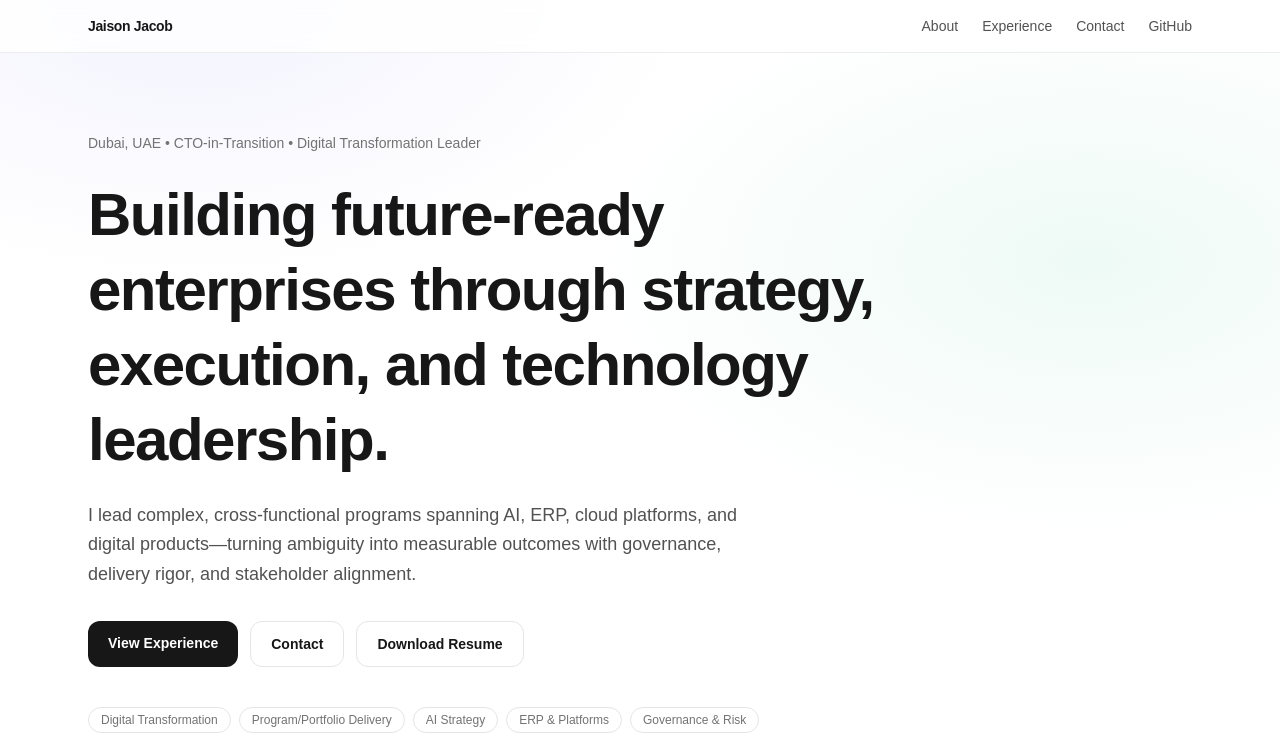
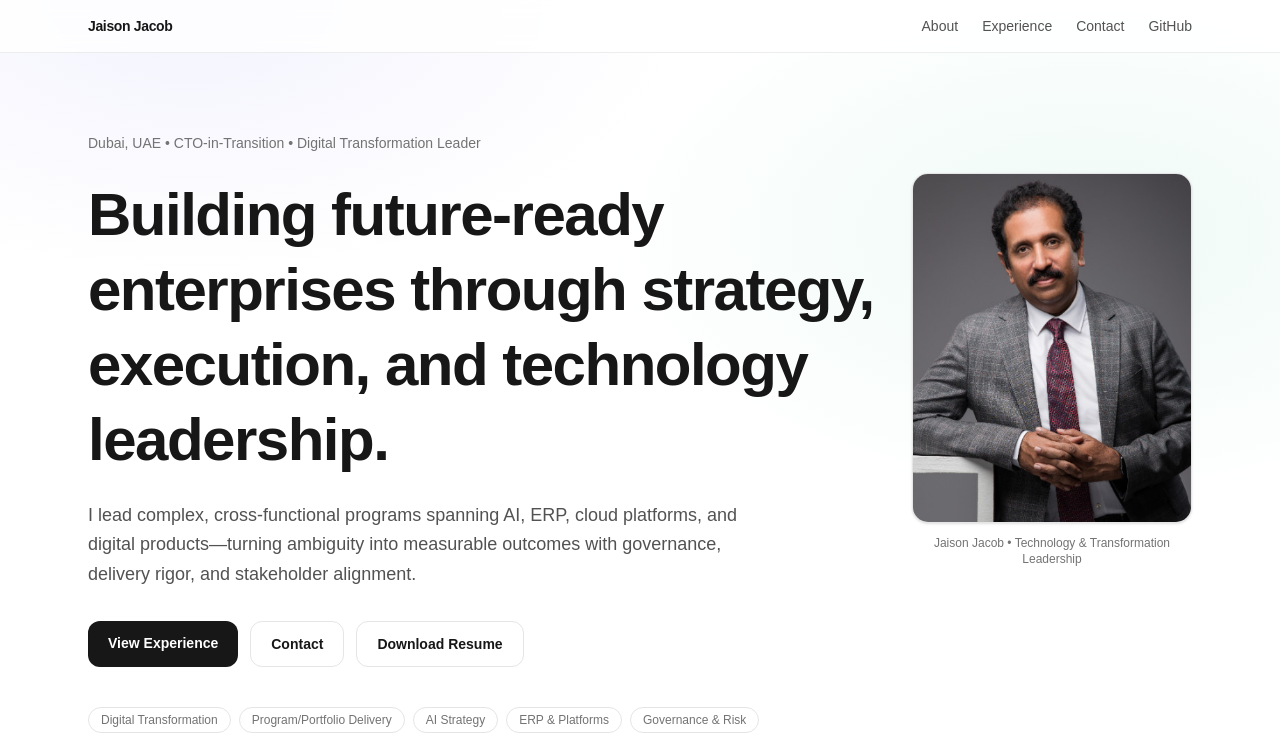
Before and after one commit to jacobKjaison/jaison-site, a Next.js app: page / in a window 1280 px wide. Shown: the top 756 px of the page. Built offline with nearby package versions, Linux system fonts and the light colour scheme.

Commit message:
Profile Image - Updates

```diff
--- a/src/app/page.tsx
+++ b/src/app/page.tsx
@@ -73,17 +73,24 @@ export default function Home() {
           ))}
         </div>
 
-        {/* RIGHT: Profile Image */}
-        <div className="relative mx-auto w-48 md:w-64">
-          <div className="relative aspect-square overflow-hidden rounded-2xl border border-neutral-200">
+        </div>
+        {/* Right: Image (top-aligned, sticky feel) */}
+        <div className="md:pt-10">
+          <div className="relative mx-auto w-56 md:w-full">
+            <div className="relative aspect-[4/5] overflow-hidden rounded-2xl border border-neutral-200 bg-neutral-50 shadow-sm">
               <Image
                 src="/JaisonJ.jpg"
-              alt="Jaison Jacob - CTO and Digital Transformation Leader"
+                alt="Jaison Jacob"
                 fill
-              className="object-cover"
+                className="object-cover object-top"
                 priority
               />
             </div>
+
+            {/* Optional: subtle caption */}
+            <p className="mt-3 text-center text-xs text-neutral-500">
+              Jaison Jacob • Technology & Transformation Leadership
+            </p>
           </div>
         </div>
       </section>
```
Lines whose indentation alone changed are shown as unchanged.
